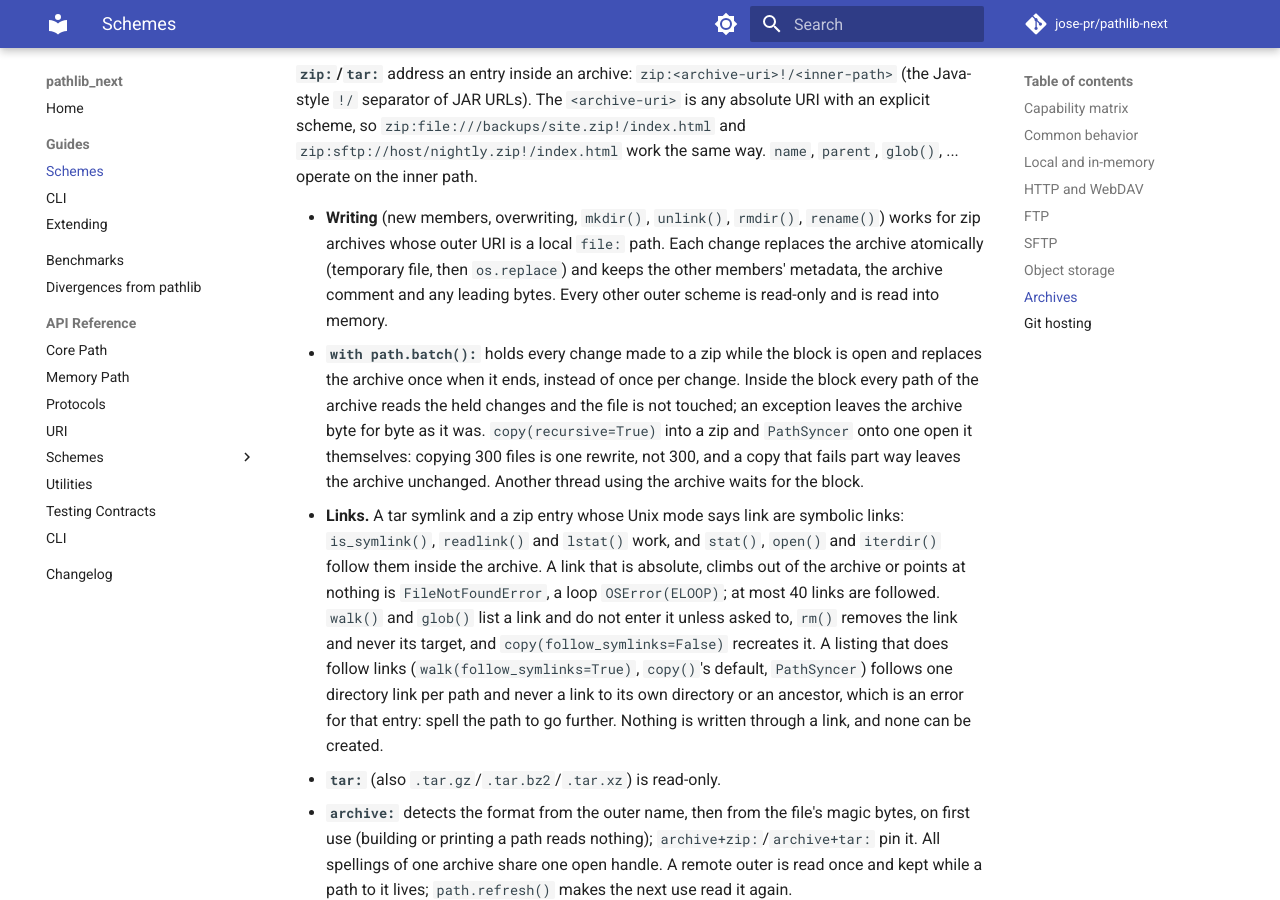
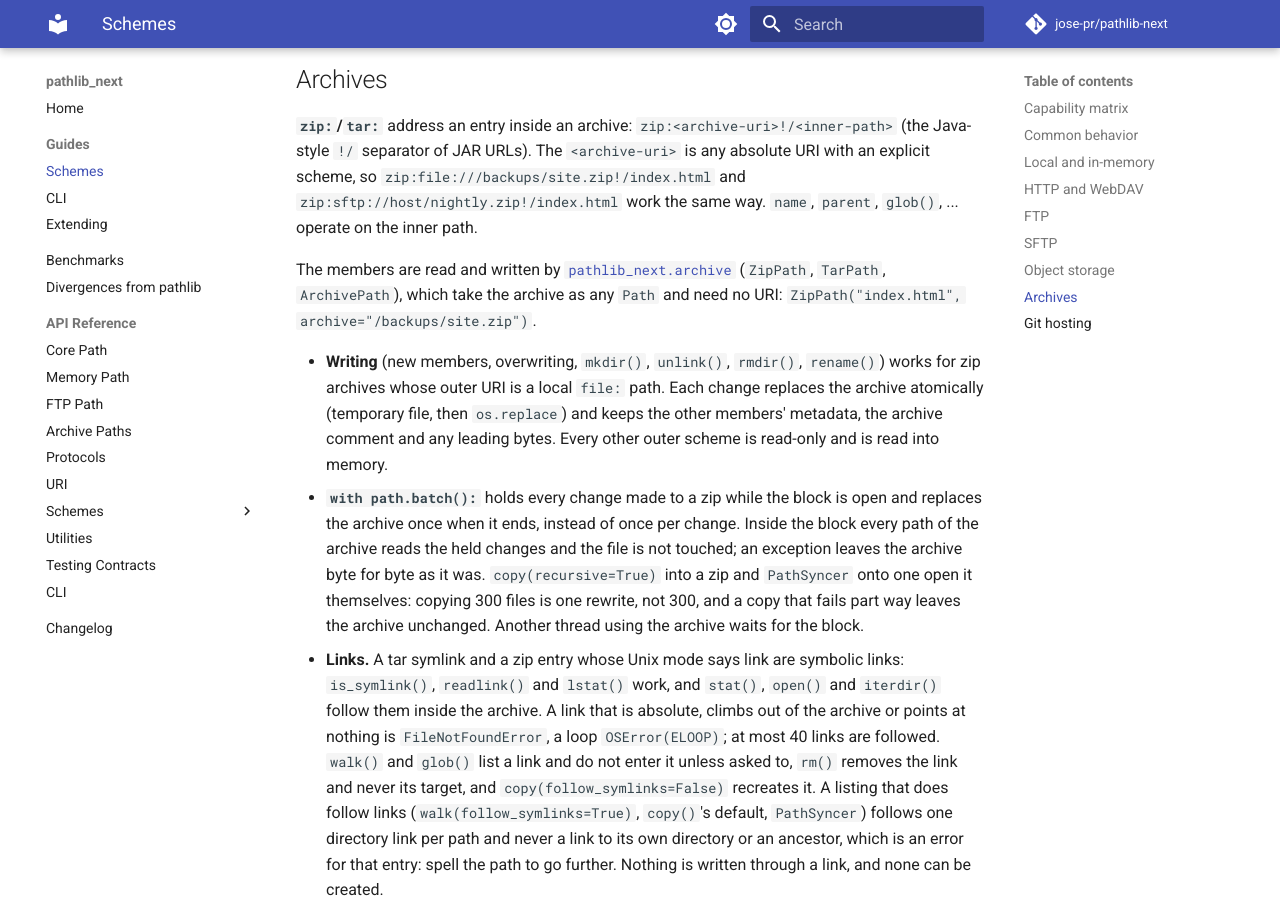
Before and after one commit to jose-pr/uripath, an MkDocs documentation site: the page built from docs/guides/schemes.md, in a window 1280 px wide and 900 px high, scrolled down 7323 px. Built offline with MkDocs 1.6.1 and Material for MkDocs 9.7.7, drawn with Linux system fonts in a browser that asks for light colours; comment, search, counter and statistics services are not loaded; some of the changed text lies outside the part shown.

Commit message:
docs: the FTP and archive paths in the README, the guides and the API reference
Adds the pathlib_next.ftp and pathlib_next.archive reference pages, names the
four classes in the README and the schemes guide, and records in the
divergences page how their equality and rooted spellings differ from pathlib.

```diff
--- a/docs/guides/schemes.md
+++ b/docs/guides/schemes.md
@@ -138,7 +138,9 @@
 
 ## FTP
 
-**`ftp(s):`** (`FtpPath`) uses stdlib `ftplib`.
+**`ftp(s):`** (`FtpPath`) uses stdlib `ftplib`, through
+[`pathlib_next.ftp.FTPPath`](../api/ftp.md), which needs no URI: `FTPPath("/pub/x",
+host="h", user="u", tls=True)` is the same tree without a `ftp://` string.
 
 - `FtpBackend(timeout=30.0, ssl_context=None, verify=True)` configures it.
   Sockets time out after 30 seconds by default (`timeout=None` waits forever).
@@ -279,6 +281,10 @@
 `zip:sftp://host/nightly.zip!/index.html` work the same way. `name`,
 `parent`, `glob()`, ... operate on the inner path.
 
+The members are read and written by [`pathlib_next.archive`](../api/archive.md)
+(`ZipPath`, `TarPath`, `ArchivePath`), which take the archive as any `Path` and
+need no URI: `ZipPath("index.html", archive="/backups/site.zip")`.
+
 - **Writing** (new members, overwriting, `mkdir()`, `unlink()`, `rmdir()`,
   `rename()`) works for zip archives whose outer URI is a local `file:` path.
   Each change replaces the archive atomically (temporary file, then
--- a/mkdocs.yml
+++ b/mkdocs.yml
@@ -33,6 +33,8 @@
   - API Reference:
       - Core Path: api/path.md
       - Memory Path: api/mempath.md
+      - FTP Path: api/ftp.md
+      - Archive Paths: api/archive.md
       - Protocols: api/protocols.md
       - URI: api/uri.md
       - Schemes:
```
Also changed, not shown: README.md (+8 -1 lines), docs/divergences.md (+3 -1 lines).
